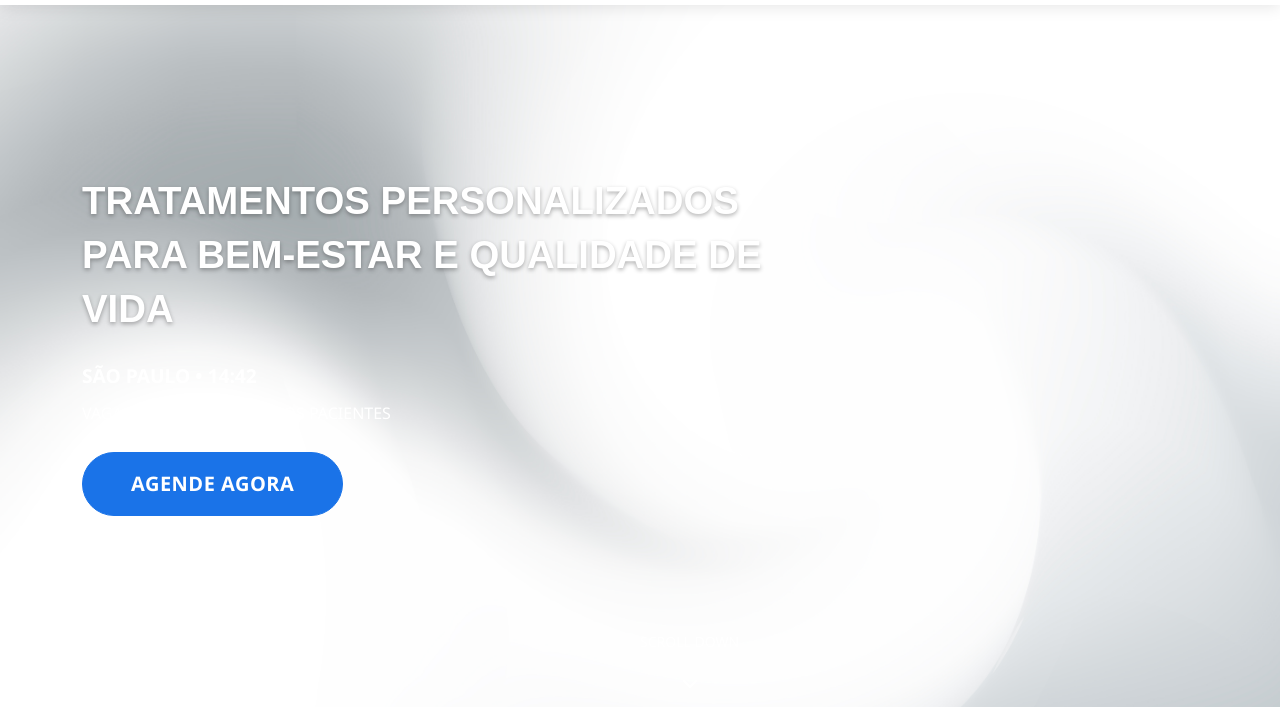
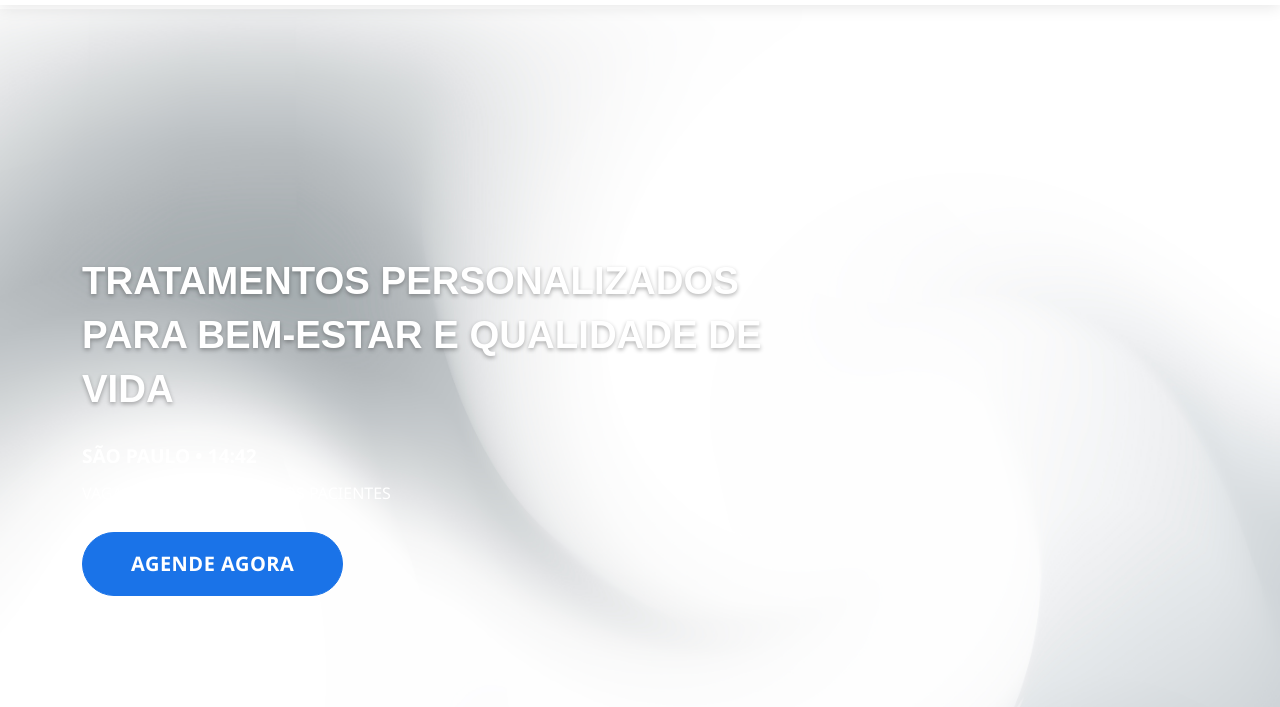
Before and after one commit to ocastr0/fisioform-website, a plain HTML site: page index.html in a window 1280 px wide. Shown: the part 71-778 px from the top of the page. Drawn offline with nearby package versions, Linux system fonts and the light colour scheme; files that its build step writes are made by us from their sources; no server answers; files whose address does not match are found by name.

Commit message:
testeste

```diff
--- a/style.css
+++ b/style.css
@@ -102,7 +102,6 @@ body {
     min-height: 600px;
     display: flex;
     align-items: center;
-    margin-top: -80px; /* Compensar o header fixo */
     padding-top: 80px; /* Espaço para o header fixo */
     z-index: 1;
 }
```
